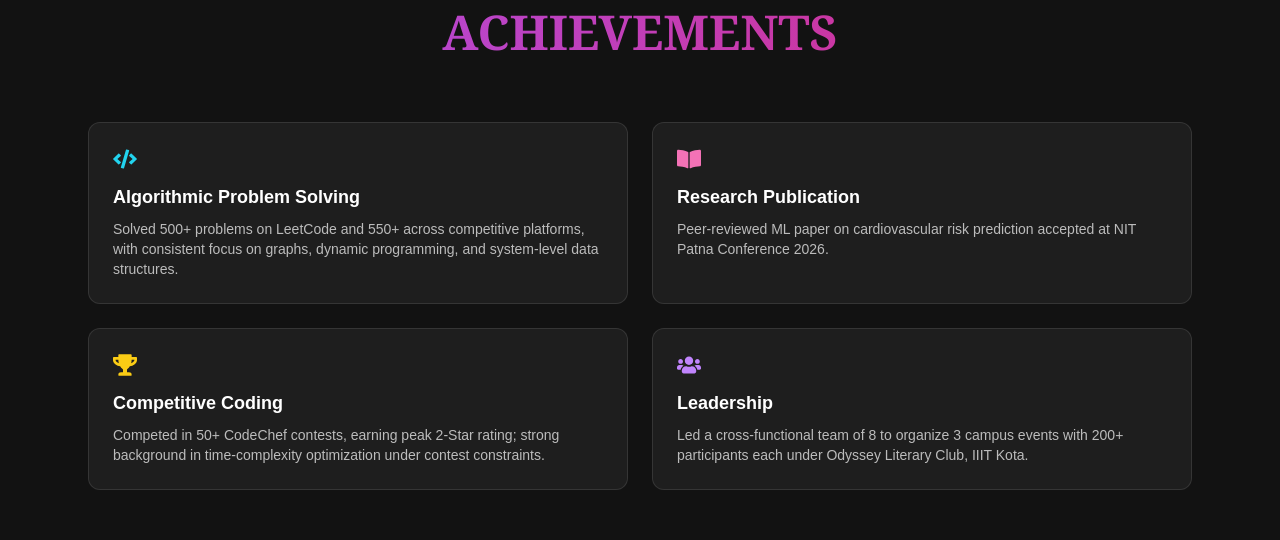
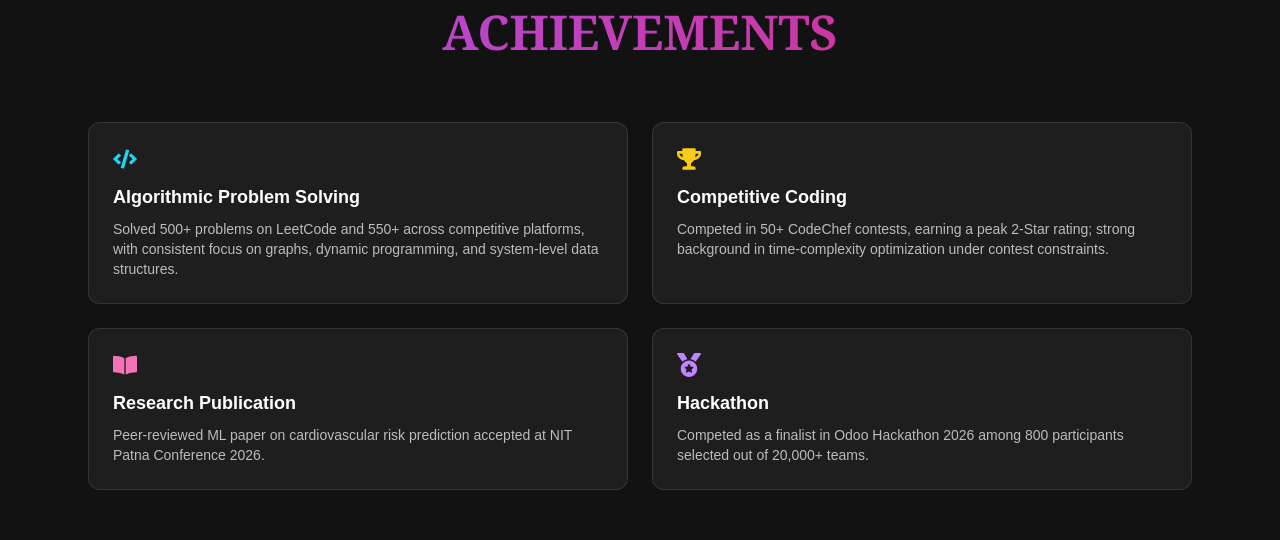
Before and after one commit to architaagr25/Portfolio25, a Next.js app: page / in a window 1280 px wide. Shown: the part 5320-5860 px from the top of the page. Built offline with nearby package versions, Linux system fonts and the light colour scheme.

Commit message:
achievements updated

```diff
--- a/src/app/components/Achievements.jsx
+++ b/src/app/components/Achievements.jsx
@@ -2,7 +2,7 @@
 
 import React from "react";
 import { motion } from "framer-motion";
-import { FaTrophy, FaUsers, FaCode, FaBookOpen } from "react-icons/fa";
+import { FaTrophy, FaMedal, FaCode, FaBookOpen } from "react-icons/fa";
 import LineGradient from "./LineGradient";
 
 const achievementsData = [
@@ -13,20 +13,20 @@ const achievementsData = [
     link: "https://leetcode.com/u/archita_25/",
   },
   {
+    icon: <FaTrophy className="text-2xl text-yellow-400" />,
+    title: "Competitive Coding",
+    desc: "Competed in 50+ CodeChef contests, earning a peak 2-Star rating; strong background in time-complexity optimization under contest constraints.",
+    link: "https://www.codechef.com/users/archita_25",
+  },
+  {
     icon: <FaBookOpen className="text-2xl text-pink-400" />,
     title: "Research Publication",
     desc: "Peer-reviewed ML paper on cardiovascular risk prediction accepted at NIT Patna Conference 2026.",
   },
   {
-    icon: <FaTrophy className="text-2xl text-yellow-400" />,
-    title: "Competitive Coding",
-    desc: "Competed in 50+ CodeChef contests, earning peak 2-Star rating; strong background in time-complexity optimization under contest constraints.",
-    link: "https://www.codechef.com/users/archita_25",
-  },
-  {
-    icon: <FaUsers className="text-2xl text-purple-400" />,
-    title: "Leadership",
-    desc: "Led a cross-functional team of 8 to organize 3 campus events with 200+ participants each under Odyssey Literary Club, IIIT Kota.",
+    icon: <FaMedal className="text-2xl text-purple-400" />,
+    title: "Hackathon",
+    desc: "Competed as a finalist in Odoo Hackathon 2026 among 800 participants selected out of 20,000+ teams.",
   },
 ];
 
```
